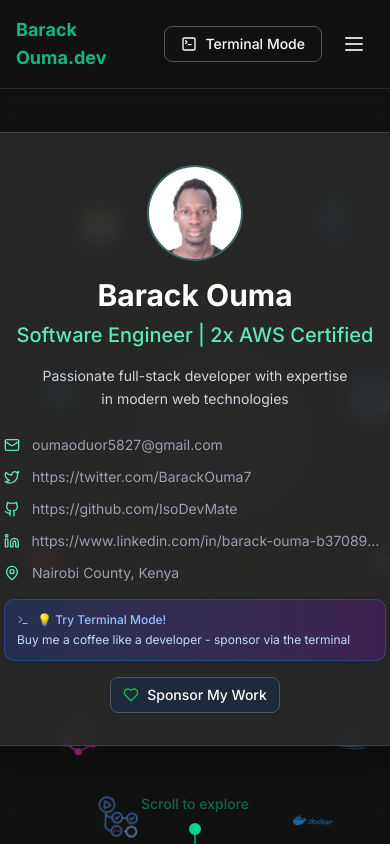
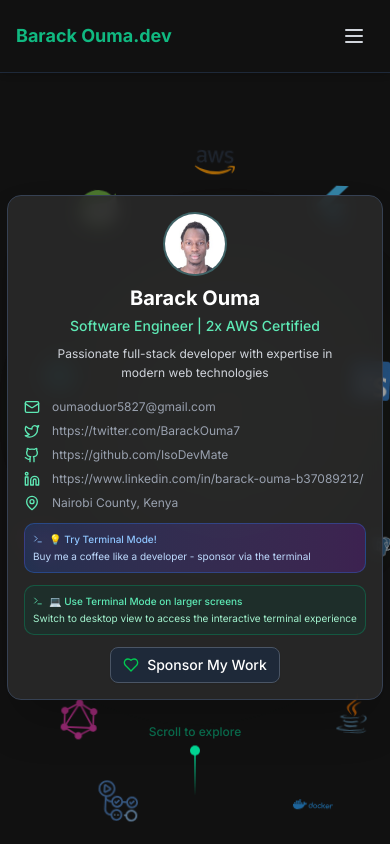
Before and after one commit to IsoDevMate/better-portfolio, a React (Vite) app: page / in a window 390 px wide. Shown: the top 844 px of the page. Built offline with nearby package versions, Linux system fonts and the light colour scheme.

Commit message:
refactor Hero component for improved layout and responsiveness, including adjustments to text sizes and spacing

```diff
--- a/src/App.jsx
+++ b/src/App.jsx
@@ -424,7 +424,7 @@ const AnimatedHeader = ({ portfolioData, mode, onModeToggle }) => {
 
           <Button
             variant="outline"
-            className="bg-transparent border-gray-600 hover:bg-gray-800 hover:text-white transition-all duration-300"
+            className="hidden lg:flex bg-transparent border-gray-600 hover:bg-gray-800 hover:text-white transition-all duration-300"
             onClick={onModeToggle}
           >
             <motion.div
@@ -483,7 +483,7 @@ const AnimatedHeader = ({ portfolioData, mode, onModeToggle }) => {
               </MobileNavLink>
 
               <a
-                href="https://drive.google.com/uc?export=download&id=1oV6w5w6oPMtN3zaqCidjTDXQfMhjIhv8"
+                href="https://drive.google.com/file/d/1pzuJbW_BxSLOjVmZ_6UUDm85nx1H0Kxw/view?usp=sharing"
                 target="_blank"
                 rel="noopener noreferrer"
                 className="flex items-center w-full px-4 py-3 text-left text-gray-300 hover:bg-gray-800 rounded-lg transition-colors duration-200"
--- a/src/components/ui/hero.jsx
+++ b/src/components/ui/hero.jsx
@@ -48,9 +48,9 @@ const Hero = ({ name, title, bio, contact, profilePictureUrl }) => {
             <TechIcons />
 
             <div className="relative z-20 flex flex-col items-center justify-center">
-                <div className="bg-[#2a2a2a]/90 backdrop-blur-sm p-8 rounded-xl shadow-2xl w-full max-w-md border border-gray-700 hover:border-gray-600 transition-all duration-300">
+                <div className="bg-[#2a2a2a]/90 backdrop-blur-sm p-4 sm:p-6 md:p-8 rounded-xl shadow-2xl w-full max-w-md sm:max-w-sm md:max-w-md border border-gray-700 hover:border-gray-600 transition-all duration-300">
                     <div className="flex flex-col items-center text-center">
-                        <div className="w-24 h-24 rounded-full mb-4 bg-gray-700 flex items-center justify-center border-2 border-emerald-300/20">
+                        <div className="w-16 h-16 sm:w-20 sm:h-20 md:w-24 md:h-24 rounded-full mb-2 sm:mb-3 md:mb-4 bg-gray-700 flex items-center justify-center border-2 border-emerald-300/20">
                             {profilePictureUrl ? (
                                 <img
                                     src={profilePictureUrl}
@@ -58,15 +58,15 @@ const Hero = ({ name, title, bio, contact, profilePictureUrl }) => {
                                     className="w-full h-full rounded-full object-cover"
                                 />
                             ) : (
-                                <UserCircle className="w-20 h-20 text-gray-500" />
+                                <UserCircle className="w-12 h-12 sm:w-16 sm:h-16 md:w-20 md:h-20 text-gray-500" />
                             )}
                         </div>
-                        <h1 className="text-3xl font-bold text-white mb-2">{name}</h1>
-                        <h2 className="text-xl font-medium text-emerald-300 mb-4">{title}</h2>
-                        <p className="text-gray-300 text-sm max-w-xs leading-relaxed">{bio}</p>
+                        <h1 className="text-xl sm:text-2xl md:text-3xl font-bold text-white mb-1 sm:mb-2">{name}</h1>
+                        <h2 className="text-sm sm:text-base md:text-xl font-medium text-emerald-300 mb-2 sm:mb-3 md:mb-4">{title}</h2>
+                        <p className="text-gray-300 text-xs sm:text-sm max-w-xs leading-relaxed">{bio}</p>
                     </div>
 
-                    <div className="mt-6 space-y-3 text-sm">
+                    <div className="mt-4 sm:mt-5 md:mt-6 space-y-2 sm:space-y-2.5 md:space-y-3 text-xs sm:text-sm">
                         {socialLinks.map(({ key, icon: Icon }) => contact[key] && (
                             <a
                                 key={key}
@@ -83,18 +83,40 @@ const Hero = ({ name, title, bio, contact, profilePictureUrl }) => {
                     </div>
 
                     {/* Terminal Payment Awareness */}
-                    <div className="mt-4 p-3 bg-gradient-to-r from-blue-600/20 to-purple-600/20 border border-blue-500/30 rounded-lg">
-                        <div className="flex items-center gap-2 text-blue-300 text-xs">
-                            <Terminal className="w-3 h-3" />
+                    <div className="mt-3 sm:mt-3.5 md:mt-4 p-2 sm:p-2.5 md:p-3 bg-gradient-to-r from-blue-600/20 to-purple-600/20 border border-blue-500/30 rounded-lg">
+                        <div className="flex items-center gap-1.5 sm:gap-2 text-blue-300 text-[10px] sm:text-xs lg:text-sm">
+                            <Terminal className="w-2.5 h-2.5 sm:w-3 sm:h-3 lg:w-4 lg:h-4" />
                             <span className="font-medium">💡 Try Terminal Mode!</span>
                         </div>
-                        <p className="text-blue-200 text-xs mt-1">
+                        <p className="text-blue-200 text-[10px] sm:text-xs lg:text-sm mt-0.5 sm:mt-1">
                             Buy me a coffee like a developer - sponsor via the terminal
                         </p>
                     </div>
 
+                    {/* Message for small screens about Terminal Mode */}
+                    <div className="lg:hidden mt-3 sm:mt-3.5 md:mt-4 p-2 sm:p-2.5 md:p-3 bg-emerald-900/20 border border-emerald-500/30 rounded-lg">
+                        <div className="flex items-center gap-1.5 sm:gap-2 text-emerald-300 text-[10px] sm:text-xs">
+                            <Terminal className="w-2.5 h-2.5 sm:w-3 sm:h-3" />
+                            <span className="font-medium">💻 Use Terminal Mode on larger screens</span>
+                        </div>
+                        <p className="text-emerald-200 text-[10px] sm:text-xs mt-0.5 sm:mt-1">
+                            Switch to desktop view to access the interactive terminal experience
+                        </p>
+                    </div>
+
+                    {/* Enhanced message for larger screens */}
+                    <div className="hidden lg:block mt-3 sm:mt-3.5 md:mt-4 p-3 bg-gradient-to-r from-emerald-600/20 to-blue-600/20 border border-emerald-500/40 rounded-lg">
+                        <div className="flex items-center gap-2 text-emerald-300 text-sm">
+                            <Terminal className="w-4 h-4" />
+                            <span className="font-semibold">🚀 Use Terminal Mode!</span>
+                        </div>
+                        <p className="text-emerald-200 text-sm mt-1.5">
+                            Click the "Terminal Mode" button in the header to experience an interactive terminal interface
+                        </p>
+                    </div>
+
                     {/* Sponsorship Button */}
-                    <div className="mt-4 flex justify-center">
+                    <div className="mt-3 sm:mt-3.5 md:mt-4 flex justify-center">
                         <SponsorButton
                             onSponsor={() => setShowSponsorModal(true)}
                             className="transform hover:scale-110 transition-transform duration-300"
@@ -102,11 +124,11 @@ const Hero = ({ name, title, bio, contact, profilePictureUrl }) => {
                     </div>
                 </div>
 
-                <div className="mt-12 flex flex-col items-center">
-                    <span className="text-sm font-medium text-emerald-400/90 mb-3 animate-pulse">Scroll to explore</span>
+                <div className="mt-6 sm:mt-8 md:mt-12 flex flex-col items-center">
+                    <span className="text-xs sm:text-sm font-medium text-emerald-400/90 mb-2 sm:mb-3 animate-pulse">Scroll to explore</span>
                     <div className="relative">
-                        <div className="w-0.5 h-16 bg-gradient-to-b from-emerald-400/80 to-transparent">
-                            <div className="absolute top-0 left-1/2 -translate-x-1/2 w-3 h-3 rounded-full bg-emerald-400 animate-bounce"></div>
+                        <div className="w-0.5 h-12 sm:h-14 md:h-16 bg-gradient-to-b from-emerald-400/80 to-transparent">
+                            <div className="absolute top-0 left-1/2 -translate-x-1/2 w-2.5 h-2.5 sm:w-3 sm:h-3 rounded-full bg-emerald-400 animate-bounce"></div>
                         </div>
                     </div>
                 </div>
```
